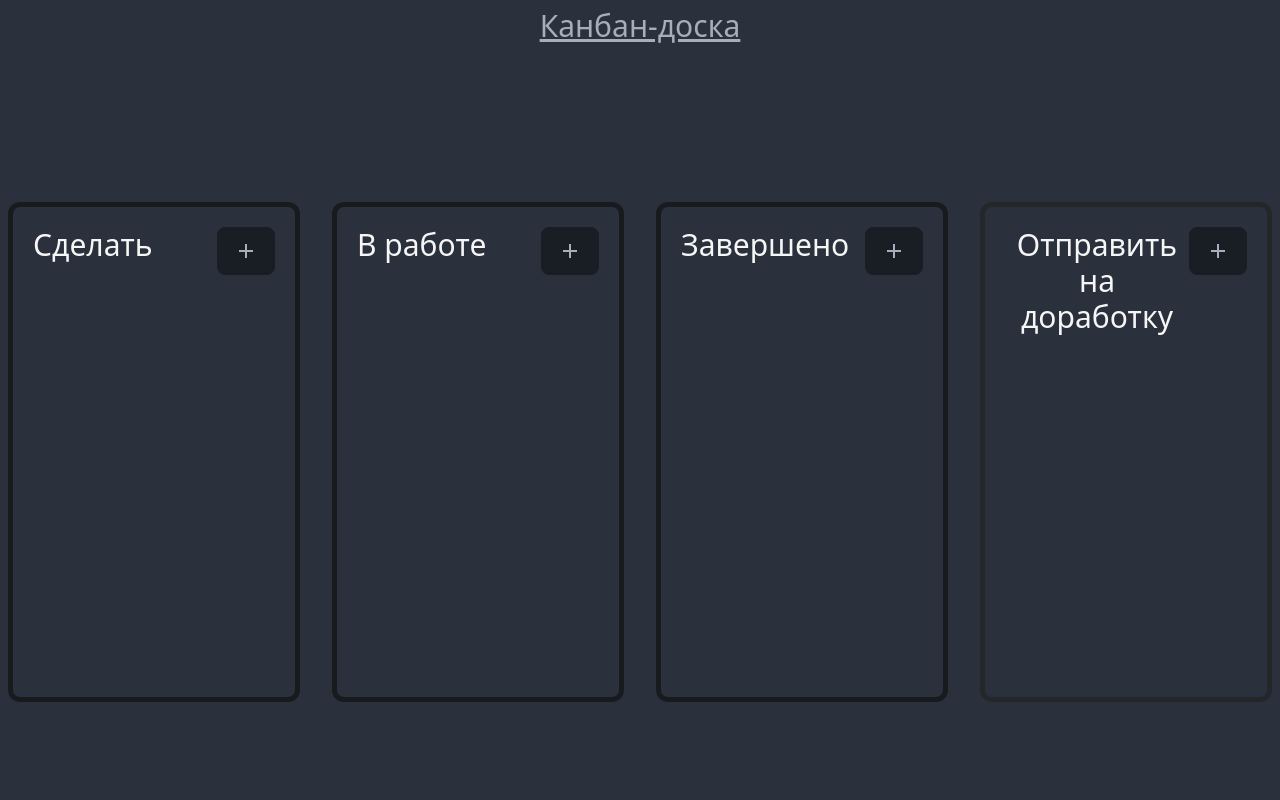
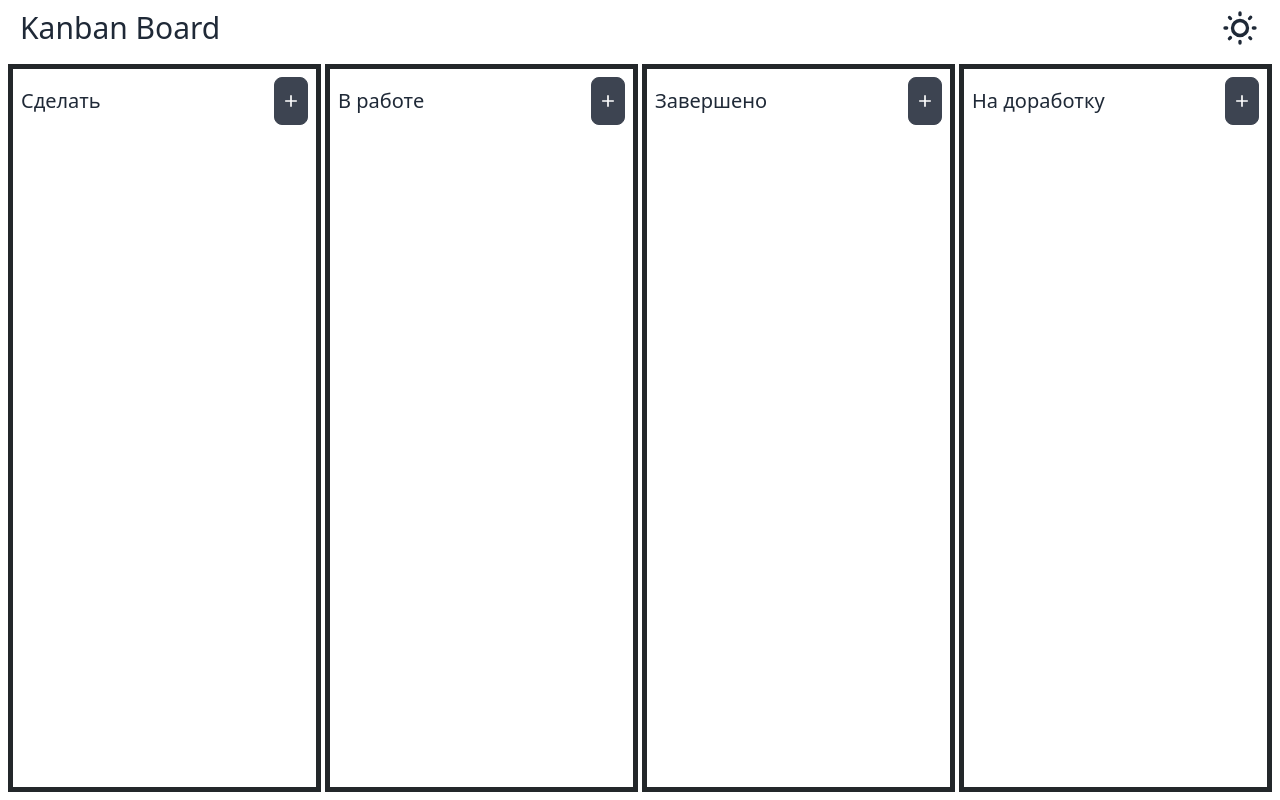
Before and after one commit to aleksmish/kanban-board, a React (Create React App) app: page / in a window 1280 px wide. Built offline with nearby package versions, Linux system fonts and the light colour scheme; the HTML template or start-up script is replaced by a standard one.

Commit message:
redesign

```diff
--- a/src/App.jsx
+++ b/src/App.jsx
@@ -2,14 +2,13 @@ import { useEffect, useState } from 'react';
 import './App.css';
 import Navbar from './components/Navbar';
 import AddIcon from '@mui/icons-material/Add';
-import DeleteForeverIcon from '@mui/icons-material/DeleteForever';
 
 function App() {
   const [boards, setBoards] = useState([
     {id: 1, title: 'Сделать', items:[]},
     {id: 2, title: 'В работе', items:[]},
     {id: 3, title: 'Завершено', items:[]},
-    {id: 4, title: 'Отправить на доработку', items:[]}
+    {id: 4, title: 'На доработку', items:[]}
   ])
 
   useEffect(() => {
@@ -115,24 +114,24 @@ function App() {
   }
 
   return (
-    <div className="App w-[100vw] h-[100vh] overflow-hidden ">
+    <div className="App overflow-y-hidden h-[100vh]">
       <Navbar/>
         <div
-          className='kanban_board items-center h-[100%] justify-center flex gap-8 p-2'
+          className='kanban_board gap-1 flex p-2 min-w-[800px] h-[93%]'
         >
           {boards.map(board =>
             <div
               key={board.id}
-              className={board.id == 4 ? 'board border-[5px] rounded-xl border-solid border-[#23272A] p-3 w-[400px] h-[500px] overflow-auto' : 'board border-[5px] rounded-xl border-solid border-[#181b1d] p-3 w-[400px] h-[500px] overflow-auto'}
+              className={'board border-[5px] border-solid border-[#23272A] w-[25%] text-sm overflow-auto'}
               onDragOver={(e) => dragOverHandler(e)}
               onDrop={(e) => dropCardHandler(e, board)}
               >
 
               <div
-                className='text-3xl text-center p-2 text-[#F6F6F6] flex justify-between select-none'
+                className='text-xl text-center p-2 flex items-center justify-between select-none '
                 >
                 <p className='inline-block'>{board.title}</p>
-                <label htmlFor={board.id} className="btn modal-button"><AddIcon/></label>
+                <label htmlFor={board.id} className="btn modal-button w-[15px] h-[20px]"><AddIcon fontSize='small'/></label>
               </div>
 
               <input type="checkbox" id={board.id} className="modal-toggle" />
@@ -146,20 +145,21 @@ function App() {
               </div>
 
               {board.items.map(item =>
-                <div key={item.id} className="flex items-center m-2 break-all">
+                  <div key={item.id} className="flex break-all ">
+                    <label htmlFor={item.id} className="modal-button item text-sm mx-2 my-1 border-[#a991f7] border-[2px] p-2 w-[100%]">
                       <div key={item.id}
                       onDragOver={(e) => dragOverHandler(e)}
                       onDragLeave={(e) => dragLeaveHandler(e)}
                       onDragStart={(e) => dragStartHandler(e, board, item)}
                       onDragEnd={(e) => dragEndHandler(e)}
                       onDrop={(e) => dropHandler(e, board, item)}
-                  className='item text-xl rounded-xl mx-2 my-1 border-[#a991f7] border-[2px] p-2 w-[100%]'
+                      className=''
                       draggable={true}
                       >
                         {item.title}
                       </div>
+                    </label>
 
-                  <label htmlFor={item.id} className="btn modal-button"><DeleteForeverIcon/></label>
                   <input type="checkbox" id={item.id} className="modal-toggle" />
                   <div className="modal">
                     <div className="modal-box">
--- a/src/components/Navbar.jsx
+++ b/src/components/Navbar.jsx
@@ -1,8 +1,51 @@
-import React from 'react'
+import React, { useEffect, useState } from 'react'
 export default function Navbar() {
+
+  const [theme, setTheme] = useState('dark')
+  const [firstTheme, setFirstTheme] = useState(null)
+  useEffect(() => {
+    if (localStorage.theme === 'dark' || (!('theme' in localStorage) && window.matchMedia('(prefers-color-scheme: dark)').matches)) {
+      setTheme('dark')
+      setFirstTheme('dark')
+    } else {
+      setTheme('light')
+      setFirstTheme('light')
+    }
+  }, [])
+
+  useEffect(() => {
+    document.documentElement.setAttribute('data-theme', theme)
+    localStorage.setItem('theme', theme)
+  }, [theme])
+
+  const changeTheme = (e) => {
+    if (theme === 'dark') {
+      setTheme('light')
+    }
+    else {
+      setTheme('dark')
+    }
+  }
+
   return (
-    <div className='text-3xl flex items-center justify-center py-2 underline'>
-        Канбан-доска
+    <div className='text-3xl flex items-center justify-between py-2 p-5'>
+        <p onClick={() => window.location.reload()} className="cursor-pointer">
+          Kanban Board
+        </p>
+        {firstTheme === 'dark'
+        ?
+        <label className="swap swap-rotate">
+          <input type="checkbox" onClick={changeTheme} />
+          <svg className="swap-off fill-current w-10 h-10" xmlns="http://www.w3.org/2000/svg" viewBox="0 0 24 24"><path d="M21.64,13a1,1,0,0,0-1.05-.14,8.05,8.05,0,0,1-3.37.73A8.15,8.15,0,0,1,9.08,5.49a8.59,8.59,0,0,1,.25-2A1,1,0,0,0,8,2.36,10.14,10.14,0,1,0,22,14.05,1,1,0,0,0,21.64,13Zm-9.5,6.69A8.14,8.14,0,0,1,7.08,5.22v.27A10.15,10.15,0,0,0,17.22,15.63a9.79,9.79,0,0,0,2.1-.22A8.11,8.11,0,0,1,12.14,19.73Z"/></svg>
+          <svg className="swap-on fill-current w-10 h-10" xmlns="http://www.w3.org/2000/svg" viewBox="0 0 24 24"><path d="M5.64,17l-.71.71a1,1,0,0,0,0,1.41,1,1,0,0,0,1.41,0l.71-.71A1,1,0,0,0,5.64,17ZM5,12a1,1,0,0,0-1-1H3a1,1,0,0,0,0,2H4A1,1,0,0,0,5,12Zm7-7a1,1,0,0,0,1-1V3a1,1,0,0,0-2,0V4A1,1,0,0,0,12,5ZM5.64,7.05a1,1,0,0,0,.7.29,1,1,0,0,0,.71-.29,1,1,0,0,0,0-1.41l-.71-.71A1,1,0,0,0,4.93,6.34Zm12,.29a1,1,0,0,0,.7-.29l.71-.71a1,1,0,1,0-1.41-1.41L17,5.64a1,1,0,0,0,0,1.41A1,1,0,0,0,17.66,7.34ZM21,11H20a1,1,0,0,0,0,2h1a1,1,0,0,0,0-2Zm-9,8a1,1,0,0,0-1,1v1a1,1,0,0,0,2,0V20A1,1,0,0,0,12,19ZM18.36,17A1,1,0,0,0,17,18.36l.71.71a1,1,0,0,0,1.41,0,1,1,0,0,0,0-1.41ZM12,6.5A5.5,5.5,0,1,0,17.5,12,5.51,5.51,0,0,0,12,6.5Zm0,9A3.5,3.5,0,1,1,15.5,12,3.5,3.5,0,0,1,12,15.5Z"/></svg>
+        </label>
+        :
+        <label className="swap swap-rotate">
+        <input type="checkbox" onClick={changeTheme} />
+        <svg className="swap-on fill-current w-10 h-10" xmlns="http://www.w3.org/2000/svg" viewBox="0 0 24 24"><path d="M21.64,13a1,1,0,0,0-1.05-.14,8.05,8.05,0,0,1-3.37.73A8.15,8.15,0,0,1,9.08,5.49a8.59,8.59,0,0,1,.25-2A1,1,0,0,0,8,2.36,10.14,10.14,0,1,0,22,14.05,1,1,0,0,0,21.64,13Zm-9.5,6.69A8.14,8.14,0,0,1,7.08,5.22v.27A10.15,10.15,0,0,0,17.22,15.63a9.79,9.79,0,0,0,2.1-.22A8.11,8.11,0,0,1,12.14,19.73Z"/></svg>
+        <svg className="swap-off fill-current w-10 h-10" xmlns="http://www.w3.org/2000/svg" viewBox="0 0 24 24"><path d="M5.64,17l-.71.71a1,1,0,0,0,0,1.41,1,1,0,0,0,1.41,0l.71-.71A1,1,0,0,0,5.64,17ZM5,12a1,1,0,0,0-1-1H3a1,1,0,0,0,0,2H4A1,1,0,0,0,5,12Zm7-7a1,1,0,0,0,1-1V3a1,1,0,0,0-2,0V4A1,1,0,0,0,12,5ZM5.64,7.05a1,1,0,0,0,.7.29,1,1,0,0,0,.71-.29,1,1,0,0,0,0-1.41l-.71-.71A1,1,0,0,0,4.93,6.34Zm12,.29a1,1,0,0,0,.7-.29l.71-.71a1,1,0,1,0-1.41-1.41L17,5.64a1,1,0,0,0,0,1.41A1,1,0,0,0,17.66,7.34ZM21,11H20a1,1,0,0,0,0,2h1a1,1,0,0,0,0-2Zm-9,8a1,1,0,0,0-1,1v1a1,1,0,0,0,2,0V20A1,1,0,0,0,12,19ZM18.36,17A1,1,0,0,0,17,18.36l.71.71a1,1,0,0,0,1.41,0,1,1,0,0,0,0-1.41ZM12,6.5A5.5,5.5,0,1,0,17.5,12,5.51,5.51,0,0,0,12,6.5Zm0,9A3.5,3.5,0,1,1,15.5,12,3.5,3.5,0,0,1,12,15.5Z"/></svg>
+        </label>
+      }
     </div>
   )
 }
--- a/tailwind.config.js
+++ b/tailwind.config.js
@@ -8,6 +8,6 @@ module.exports = {
   },
   plugins: [require("daisyui")],
   daisyui: {
-    themes: ["dark"],
+    themes: ["dark", 'light', 'halloween', 'business'],
   },
 }
```
Lines whose indentation alone changed are shown as unchanged.
